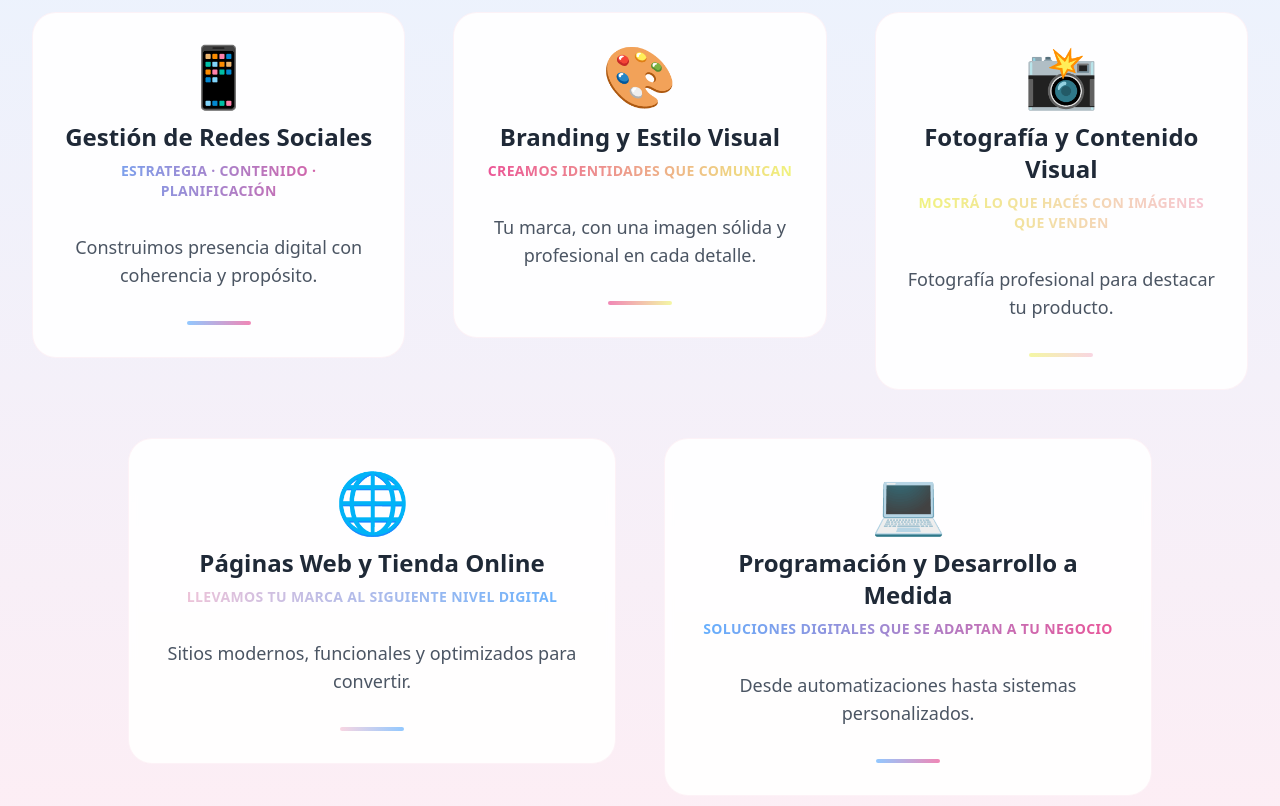
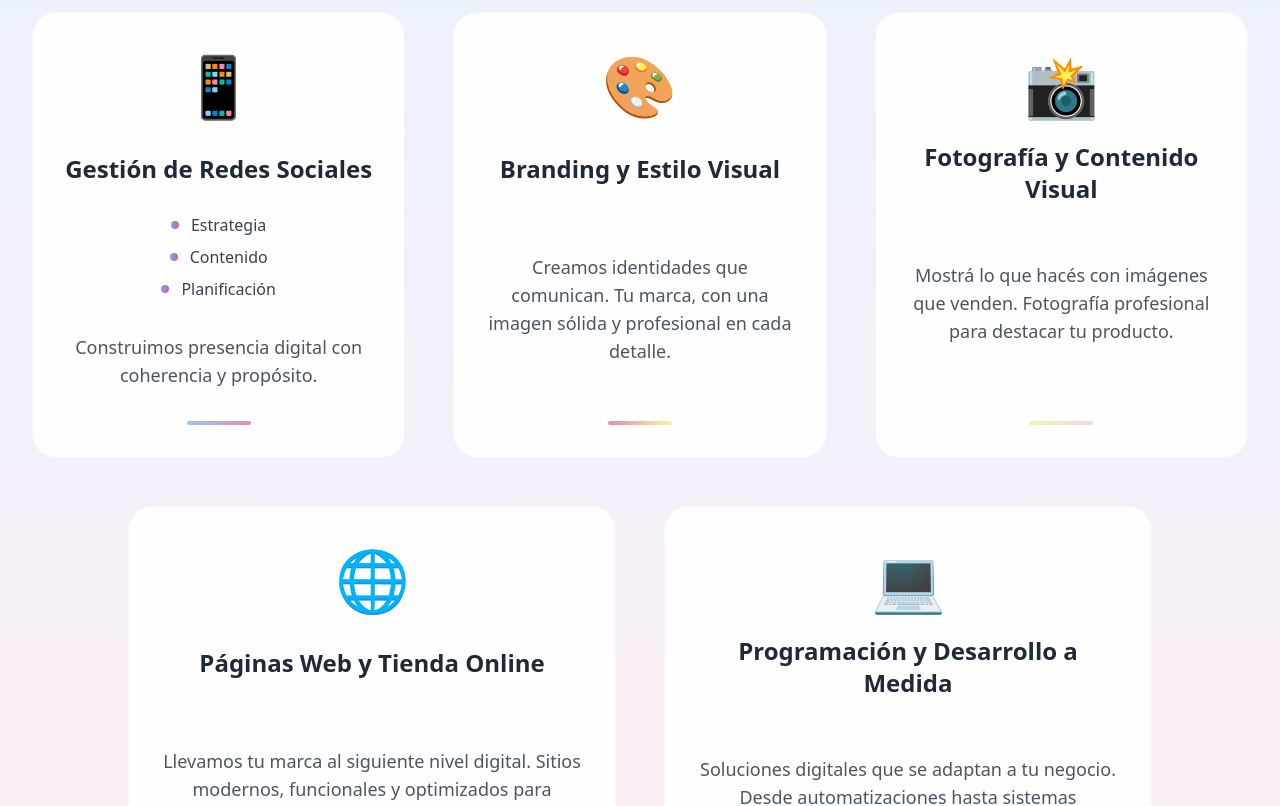
Before and after one commit to TomiRonco/community-ar-landing, a Next.js app: page / in a window 1280 px wide. Shown: the part 1440-2246 px from the top of the page. Built offline with nearby package versions, Linux system fonts and the light colour scheme.

Commit message:
Actualizar servicios: items centrados, cards alineadas y descripciones optimizadas

```diff
--- a/src/components/sections/ServicesSection.tsx
+++ b/src/components/sections/ServicesSection.tsx
@@ -23,23 +23,38 @@
         </div>
 
         {/* Grid de categorías de servicios - 3 arriba */}
-        <div className="grid grid-cols-1 lg:grid-cols-3 gap-6 sm:gap-8 lg:gap-12 items-start mb-6 sm:mb-8 lg:mb-12">
+        <div className="grid grid-cols-1 lg:grid-cols-3 gap-6 sm:gap-8 lg:gap-12 items-stretch mb-6 sm:mb-8 lg:mb-12">
           {services.slice(0, 3).map((category, index) => (
             <div
               key={index}
-              className="group bg-white/90 backdrop-blur-sm rounded-2xl sm:rounded-3xl p-6 sm:p-8 hover:shadow-2xl transition-all duration-500 border border-primary-light-pink/20 hover:border-primary-blue/30 transform hover:-translate-y-3 flex flex-col h-auto"
+              className="group bg-white/90 backdrop-blur-sm rounded-2xl sm:rounded-3xl p-6 sm:p-8 hover:shadow-2xl transition-all duration-500 border border-primary-light-pink/20 hover:border-primary-blue/30 transform hover:-translate-y-3 flex flex-col h-full"
             >
               {/* Header del bloque */}
-              <div className="text-center mb-6 sm:mb-8">
-                <div className="text-4xl sm:text-5xl lg:text-6xl mb-3 sm:mb-4 group-hover:scale-110 transition-transform duration-300">
+              <div className="text-center mb-6 sm:mb-8 flex-shrink-0">
+                <div className="text-4xl sm:text-5xl lg:text-6xl mb-3 sm:mb-4 group-hover:scale-110 transition-transform duration-300 h-16 sm:h-20 flex items-center justify-center">
                   {category.icon}
                 </div>
-                <h3 className="text-xl sm:text-2xl font-bold text-gray-800 mb-2 group-hover:text-primary-blue transition-colors leading-tight">
+                <h3 className="text-xl sm:text-2xl font-bold text-gray-800 mb-2 group-hover:text-primary-blue transition-colors leading-tight min-h-[3.5rem] flex items-center justify-center">
                   {category.title}
                 </h3>
-                <div className={`text-xs sm:text-sm font-semibold bg-gradient-to-r ${category.gradient} bg-clip-text text-transparent uppercase tracking-wide`}>
-                  {category.subtitle}
-                </div>
+                {category.subtitle && (
+                  <div className={`text-xs sm:text-sm font-semibold bg-gradient-to-r ${category.gradient} bg-clip-text text-transparent uppercase tracking-wide min-h-[2rem] flex items-center justify-center`}>
+                    {category.subtitle}
+                  </div>
+                )}
+                {category.features && category.features.length > 0 && (
+                  <ul className="mt-4 space-y-2 text-center mx-auto max-w-[200px] min-h-[5rem]">
+                    {category.features.map((feature, idx) => (
+                      <li key={idx} className="flex items-center justify-center">
+                        <span className={`inline-block w-2 h-2 rounded-full bg-gradient-to-r ${category.gradient} mr-3 flex-shrink-0`}></span>
+                        <span className="text-sm sm:text-base text-gray-700">{feature}</span>
+                      </li>
+                    ))}
+                  </ul>
+                )}
+                {!category.features || category.features.length === 0 && (
+                  <div className="h-4"></div>
+                )}
               </div>
 
               {/* Descripción */}
@@ -48,7 +63,7 @@
               </p>
 
               {/* Línea decorativa al final */}
-              <div className="flex justify-center">
+              <div className="flex justify-center flex-shrink-0">
                 <div className={`w-12 sm:w-16 h-1 bg-gradient-to-r ${category.gradient} rounded-full opacity-70 group-hover:opacity-100 transition-opacity duration-300`}></div>
               </div>
             </div>
@@ -56,23 +71,38 @@
         </div>
 
         {/* Grid de 2 servicios abajo centrados */}
-        <div className="grid grid-cols-1 lg:grid-cols-2 gap-6 sm:gap-8 lg:gap-12 items-start max-w-5xl mx-auto">
+        <div className="grid grid-cols-1 lg:grid-cols-2 gap-6 sm:gap-8 lg:gap-12 items-stretch max-w-5xl mx-auto">
           {services.slice(3, 5).map((category, index) => (
             <div
               key={index + 3}
-              className="group bg-white/90 backdrop-blur-sm rounded-2xl sm:rounded-3xl p-6 sm:p-8 hover:shadow-2xl transition-all duration-500 border border-primary-light-pink/20 hover:border-primary-blue/30 transform hover:-translate-y-3 flex flex-col h-auto"
+              className="group bg-white/90 backdrop-blur-sm rounded-2xl sm:rounded-3xl p-6 sm:p-8 hover:shadow-2xl transition-all duration-500 border border-primary-light-pink/20 hover:border-primary-blue/30 transform hover:-translate-y-3 flex flex-col h-full"
             >
               {/* Header del bloque */}
-              <div className="text-center mb-6 sm:mb-8">
-                <div className="text-4xl sm:text-5xl lg:text-6xl mb-3 sm:mb-4 group-hover:scale-110 transition-transform duration-300">
+              <div className="text-center mb-6 sm:mb-8 flex-shrink-0">
+                <div className="text-4xl sm:text-5xl lg:text-6xl mb-3 sm:mb-4 group-hover:scale-110 transition-transform duration-300 h-16 sm:h-20 flex items-center justify-center">
                   {category.icon}
                 </div>
-                <h3 className="text-xl sm:text-2xl font-bold text-gray-800 mb-2 group-hover:text-primary-blue transition-colors leading-tight">
+                <h3 className="text-xl sm:text-2xl font-bold text-gray-800 mb-2 group-hover:text-primary-blue transition-colors leading-tight min-h-[3.5rem] flex items-center justify-center">
                   {category.title}
                 </h3>
-                <div className={`text-xs sm:text-sm font-semibold bg-gradient-to-r ${category.gradient} bg-clip-text text-transparent uppercase tracking-wide`}>
-                  {category.subtitle}
-                </div>
+                {category.subtitle && (
+                  <div className={`text-xs sm:text-sm font-semibold bg-gradient-to-r ${category.gradient} bg-clip-text text-transparent uppercase tracking-wide min-h-[2rem] flex items-center justify-center`}>
+                    {category.subtitle}
+                  </div>
+                )}
+                {category.features && category.features.length > 0 && (
+                  <ul className="mt-4 space-y-2 text-center mx-auto max-w-[200px] min-h-[5rem]">
+                    {category.features.map((feature, idx) => (
+                      <li key={idx} className="flex items-center justify-center">
+                        <span className={`inline-block w-2 h-2 rounded-full bg-gradient-to-r ${category.gradient} mr-3 flex-shrink-0`}></span>
+                        <span className="text-sm sm:text-base text-gray-700">{feature}</span>
+                      </li>
+                    ))}
+                  </ul>
+                )}
+                {!category.features || category.features.length === 0 && (
+                  <div className="h-4"></div>
+                )}
               </div>
 
               {/* Descripción */}
@@ -81,7 +111,7 @@
               </p>
 
               {/* Línea decorativa al final */}
-              <div className="flex justify-center">
+              <div className="flex justify-center flex-shrink-0">
                 <div className={`w-12 sm:w-16 h-1 bg-gradient-to-r ${category.gradient} rounded-full opacity-70 group-hover:opacity-100 transition-opacity duration-300`}></div>
               </div>
             </div>
--- a/src/data/index.ts
+++ b/src/data/index.ts
@@ -16,40 +16,44 @@
   {
     icon: "📱",
     title: "Gestión de Redes Sociales",
-    subtitle: "Estrategia · Contenido · Planificación",
+    subtitle: "",
     description: "Construimos presencia digital con coherencia y propósito.",
-    features: [],
+    features: [
+      "Estrategia",
+      "Contenido",
+      "Planificación"
+    ],
     gradient: "from-primary-blue to-primary-pink"
   },
   {
     icon: "🎨",
     title: "Branding y Estilo Visual",
-    subtitle: "Creamos identidades que comunican",
-    description: "Tu marca, con una imagen sólida y profesional en cada detalle.",
+    subtitle: "",
+    description: "Creamos identidades que comunican. Tu marca, con una imagen sólida y profesional en cada detalle.",
     features: [],
     gradient: "from-primary-pink to-primary-yellow"
   },
   {
     icon: "📸",
     title: "Fotografía y Contenido Visual",
-    subtitle: "Mostrá lo que hacés con imágenes que venden",
-    description: "Fotografía profesional para destacar tu producto.",
+    subtitle: "",
+    description: "Mostrá lo que hacés con imágenes que venden. Fotografía profesional para destacar tu producto.",
     features: [],
     gradient: "from-primary-yellow to-primary-light-pink"
   },
   {
     icon: "🌐",
     title: "Páginas Web y Tienda Online",
-    subtitle: "Llevamos tu marca al siguiente nivel digital",
-    description: "Sitios modernos, funcionales y optimizados para convertir.",
+    subtitle: "",
+    description: "Llevamos tu marca al siguiente nivel digital. Sitios modernos, funcionales y optimizados para convertir.",
     features: [],
     gradient: "from-primary-light-pink to-primary-blue"
   },
   {
     icon: "💻",
     title: "Programación y Desarrollo a Medida",
-    subtitle: "Soluciones digitales que se adaptan a tu negocio",
-    description: "Desde automatizaciones hasta sistemas personalizados.",
+    subtitle: "",
+    description: "Soluciones digitales que se adaptan a tu negocio. Desde automatizaciones hasta sistemas personalizados.",
     features: [],
     gradient: "from-primary-blue to-primary-pink"
   }
```
